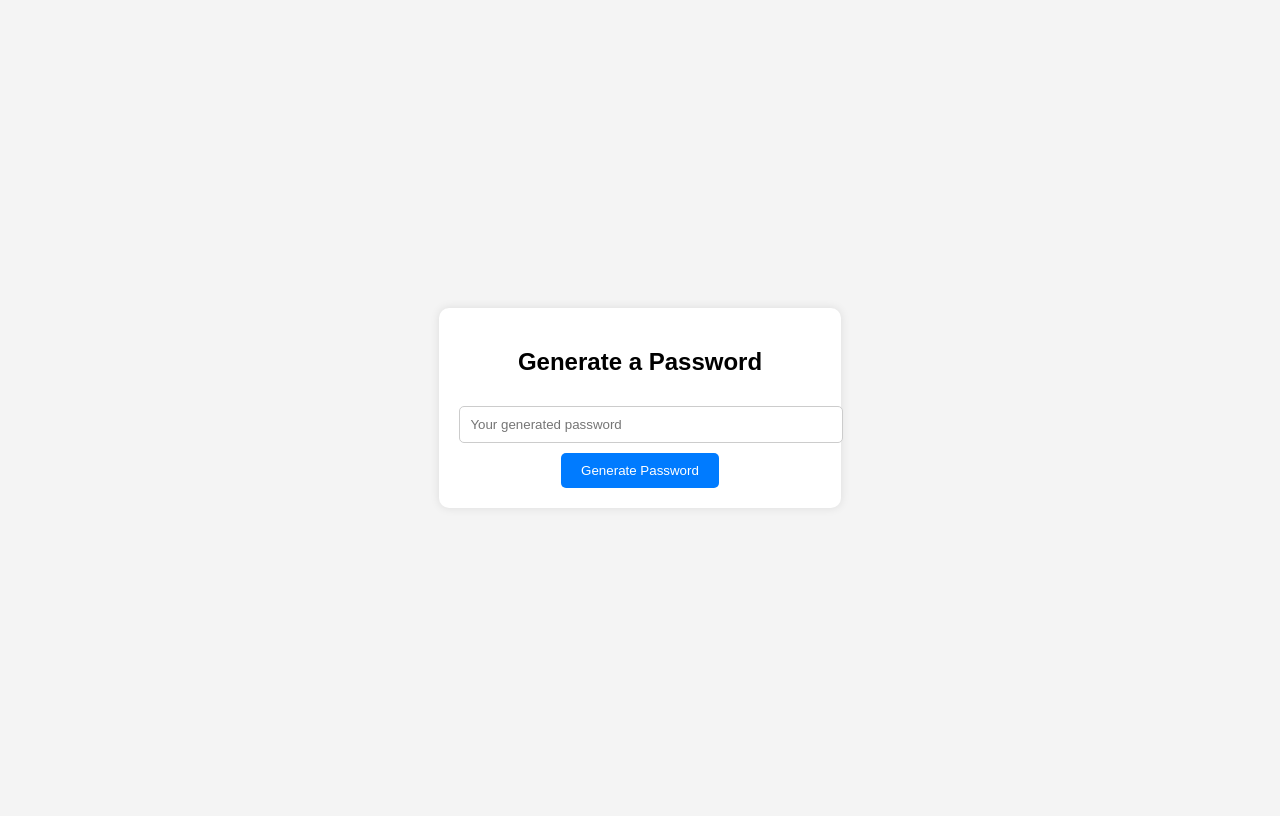
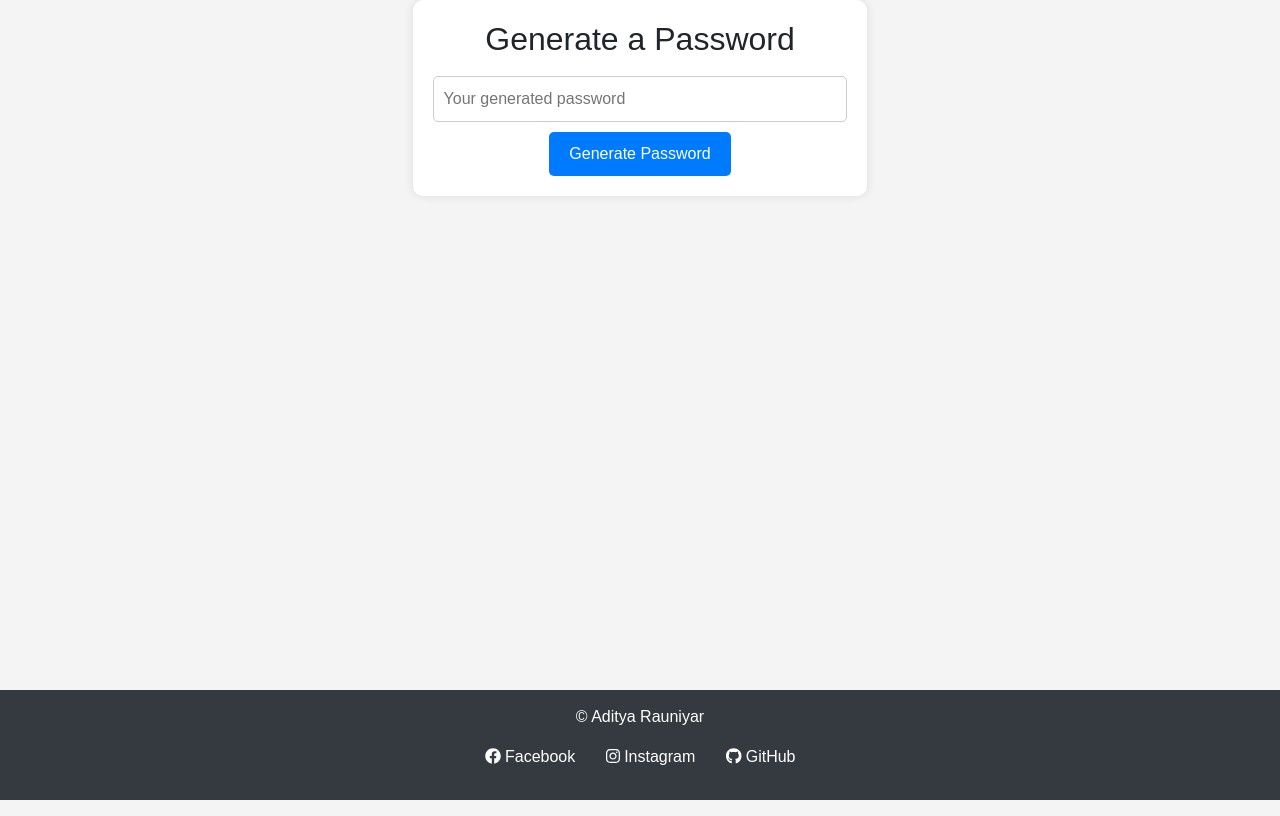
Before and after one commit to bratAR/random-password-generator, a plain HTML site: page test.html in a window 1280 px wide. Drawn offline with nearby package versions, Linux system fonts and the light colour scheme.

Commit message:
Update test.html
added footer

```diff
--- a/test.html
+++ b/test.html
@@ -4,10 +4,15 @@
     <meta charset="UTF-8">
     <meta name="viewport" content="width=device-width, initial-scale=1.0">
     <title>Password Generator</title>
+
+    <link rel="stylesheet" href="https://cdn.jsdelivr.net/npm/bootstrap@5.3.0/dist/css/bootstrap.min.css">
+    <script src="https://cdnjs.cloudflare.com/ajax/libs/font-awesome/6.4.2/js/all.min.js"></script>
+
     <style>
         body {
             font-family: Arial, sans-serif;
             display: flex;
+            flex-direction: column;
             justify-content: center;
             align-items: center;
             height: 100vh;
@@ -39,6 +44,22 @@
         button:hover {
             background-color: #0056b3;
         }
+        footer {
+            margin-top: auto;
+            width: 100%;
+            background-color: #343a40;
+            color: white;
+            text-align: center;
+            padding: 15px 0;
+        }
+        footer a {
+            color: white;
+            margin: 0 10px;
+            text-decoration: none;
+        }
+        footer a:hover {
+            text-decoration: underline;
+        }
     </style>
 </head>
 <body>
@@ -48,6 +69,17 @@
         <input type="text" id="password" placeholder="Your generated password" readonly>
         <button onclick="generatePassword()">Generate Password</button>
     </div>
+
+    <footer>
+        <div class="container text-center">
+            <p>&copy; Aditya Rauniyar</p>
+            <p>
+                <a href="https://www.facebook.com/adee.tya.39/" class="me-3"><i class="fab fa-facebook"></i> Facebook</a>
+                <a href="https://www.instagram.com/_adityar.7/" class="me-3"><i class="fab fa-instagram"></i> Instagram</a>
+                <a href="https://github.com/bratAR"><i class="fab fa-github"></i> GitHub</a>
+            </p>
+        </div>
+    </footer>
 
     <script>
         function generatePassword() {
```
Lines whose indentation alone changed are shown as unchanged.
